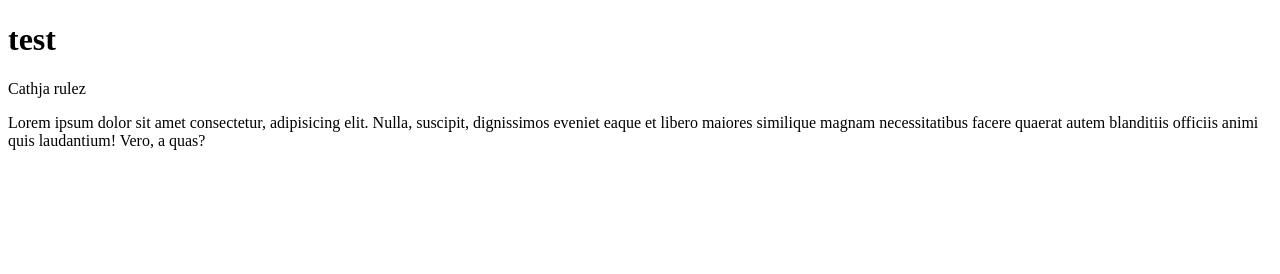
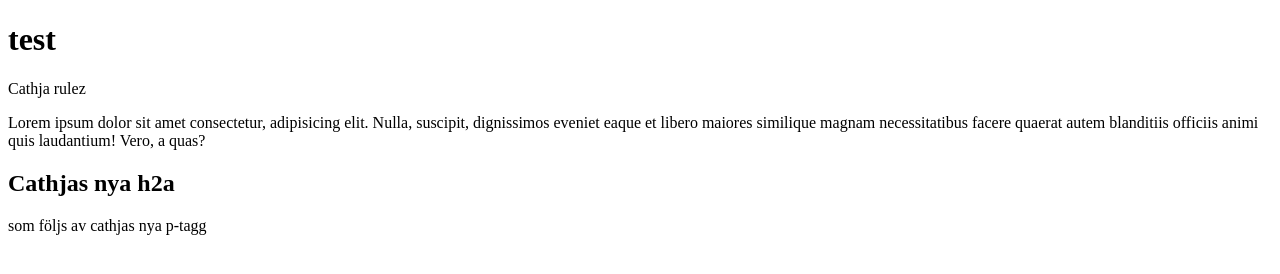
Before and after one commit to c4trisk/test-repo, a plain HTML site: page index.html in a window 1280 px wide. Drawn offline with Linux system fonts and the light colour scheme.

Commit message:
ny h2 och p

```diff
--- a/index.html
+++ b/index.html
@@ -10,6 +10,7 @@
   <h1>test</h1>
   <p>Cathja rulez</p>
   <p>Lorem ipsum dolor sit amet consectetur, adipisicing elit. Nulla, suscipit, dignissimos eveniet eaque et libero maiores similique magnam necessitatibus facere quaerat autem blanditiis officiis animi quis laudantium! Vero, a quas?</p>
-
+  <h2>Cathjas nya h2a </h2>
+  <p>som följs av cathjas nya  p-tagg</p>
 </body>
 </html>
```
